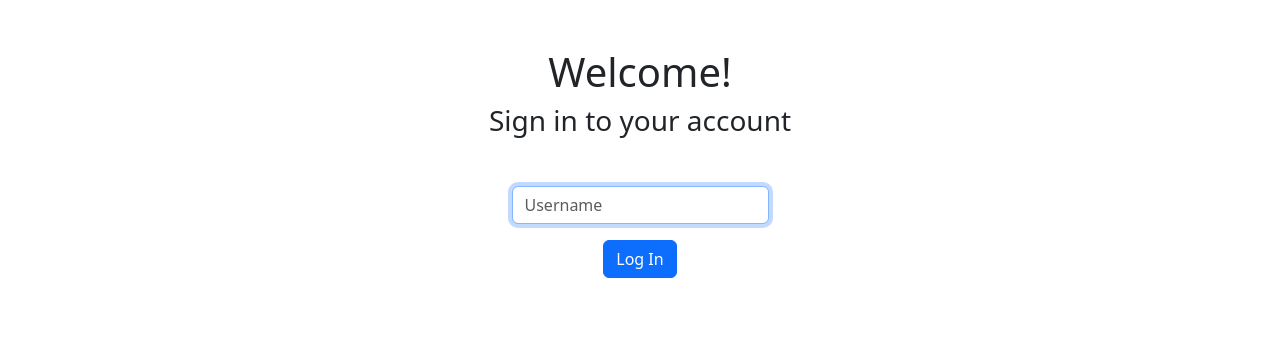
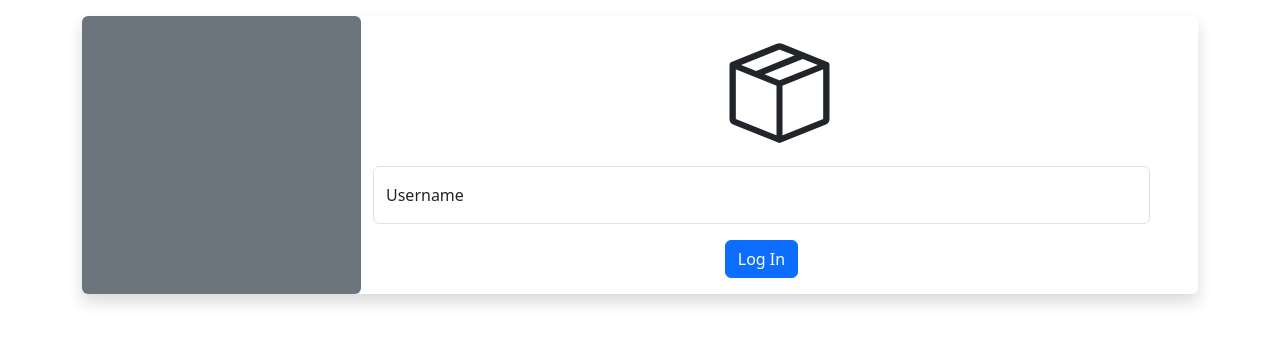
Before and after one commit to Waffleywaffers/warehousetodo, a Flask app: page /login in a window 1280 px wide. Shown: the part 64-408 px from the top of the page. Run offline with Flask 3, Linux system fonts and the light colour scheme.

Commit message:
new login page start

```diff
--- a/templates/login.html
+++ b/templates/login.html
@@ -5,14 +5,27 @@
 {% endblock %}
 
 {% block main %}
-    <div class="my-5">
-        <h1>Welcome!</h1>
-        <h3>Sign in to your account</h3>
-    </div>
-    <form action="/login" method="post">
-        <div class="my-3">
-            <input autocomplete="off" autofocus class="form-control mx-auto w-auto" id="username" name="username" placeholder="Username" type="text">
+<div class="container-flex rounded shadow my-3">
+        <div class="row no-gutters m-0">
+            <div class="col-3 rounded-top bg-secondary">
+            </div>
+            <div class="col-9 d-flex-inline">
+                <span><i class="bi bi-box-seam" style="font-size: 100px;"></i></span>
+            </div>
         </div>
-        <button class="btn btn-primary" type="submit">Log In</button>
-    </form>
+        <div class="row no-gutters m-0">
+            <div class="col-3 rounded-bottom bg-secondary">
+            </div>
+            <div class="col-9 pe-5">
+                <form action="/login" method="post">
+                    <div class="form-floating">
+                    <input type="text" class="form-control" id="floatingUser" placeholder="Username" name="username">
+                    <label for="floatingUser">Username</label>
+                    <div class="p-3">
+                        <button class="btn btn-primary" type="submit">Log In</button>
+                    </div>
+                </form>
+            </div>
+        </div>
+</div>
 {% endblock %}
```
